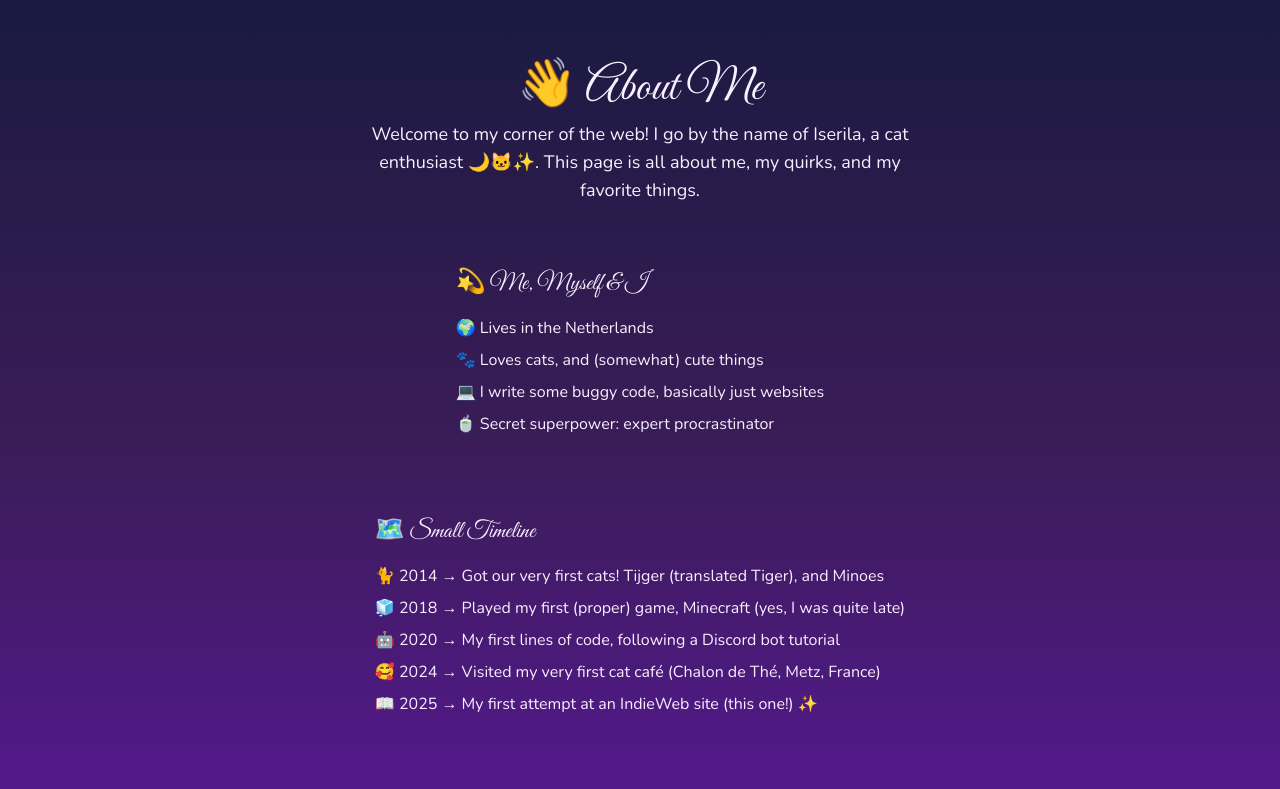
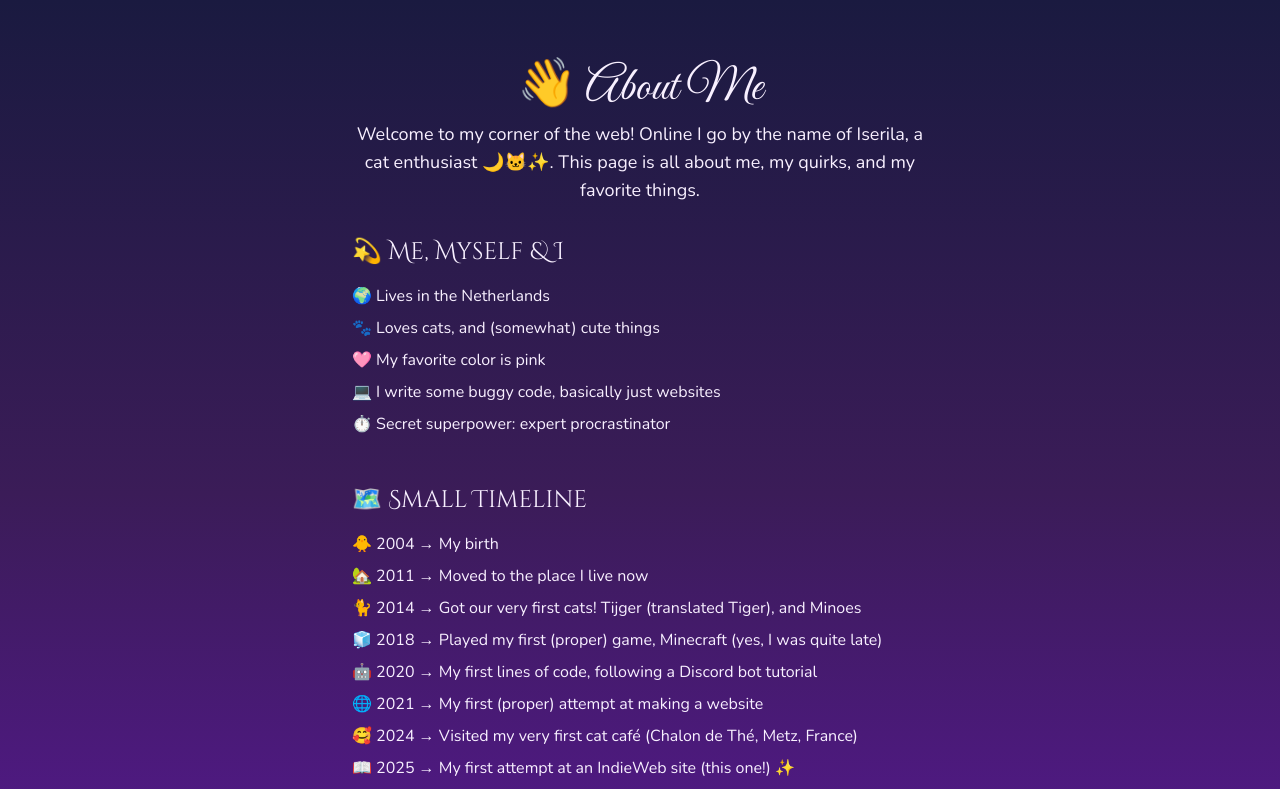
Before and after one commit to Iserila/personal-website, a SvelteKit app: page /about in a window 1280 px wide. Shown: the top 789 px of the page. Built offline with nearby package versions, Linux system fonts and the light colour scheme.

Commit message:
feat: SEO & some minor changes

```diff
--- a/src/lib/components/footer.svelte
+++ b/src/lib/components/footer.svelte
@@ -7,15 +7,15 @@
 	const buttons: string[] = Object.values(files);
 </script>
 
-<footer class="mt-16">
-	<div class="flex flex-wrap gap-4">
+<footer class="mt-16 flex flex-col items-center">
+	<div class="flex flex-wrap items-center justify-center gap-4">
 		{#each buttons as btn}
 			<img src={btn} alt="Button" class="h-[31px] w-[88px]" />
 		{/each}
 	</div>
 
 	<div class="mt-10 flex flex-col items-center text-center">
-		<h3 class="mb-2 text-3xl">🌙 My Button</h3>
+		<h4 class="mb-2 text-3xl">🌙 My Button</h4>
 		<p class="mb-2">Here's my button if you'd like to add me to your site ✨</p>
 
 		<img
--- a/src/routes/+layout.svelte
+++ b/src/routes/+layout.svelte
@@ -6,6 +6,29 @@
 </script>
 
 <svelte:head>
+	<!-- Basic SEO -->
+	<title>Iserila ✨</title>
+	<meta name="description" content="My little corner on the internet, come take a look!" />
+	<meta
+		name="keywords"
+		content="indieweb, personal site, cats, journal, sparkles, dreamy, iserila"
+	/>
+	<meta name="author" content="Your Name" />
+
+	<!-- Open Graph / social sharing -->
+	<meta property="og:title" content="Iserila ✨" />
+	<meta property="og:description" content="My little corner on the internet, come take a look!" />
+	<meta property="og:type" content="website" />
+	<meta property="og:url" content="https://iserila.com" />
+	<meta property="og:image" content="https://yourdomain.com/iserila-button-highres.gif" />
+
+	<!-- Twitter Cards -->
+	<meta name="twitter:card" content="summary_large_image" />
+	<meta name="twitter:title" content="Iserila ✨" />
+	<meta name="twitter:description" content="My little corner on the internet, come take a look!" />
+	<meta name="twitter:image" content="https://yourdomain.com/iserila-button-highres.gif" />
+
+	<!-- Favicons -->
 	<link rel="icon" href={favicon} />
 </svelte:head>
 
--- a/src/routes/+page.svelte
+++ b/src/routes/+page.svelte
@@ -2,7 +2,12 @@
 	import Footer from '$lib/components/footer.svelte';
 </script>
 
-<div class="bg-stars flex h-screen flex-col items-center justify-center text-cosmic-sparkle">
+<svelte:head>
+	<title>Iserila ✨</title>
+</svelte:head>
+
+<div class="bg-stars flex h-screen flex-col items-center justify-center text-cosmic-sparkle px-5">
+	<main class="text-center">
 		<h1 class="mb-6 font-great-vibes text-5xl">🌙 Hiya, welcome!</h1>
 		<p class="max-w-xl text-center text-xl">
 			Hi, I'm Iserila👋 This is my corner of the web. Make yourself at home! 💫
@@ -12,14 +17,14 @@
 
 		<nav class="mt-8 flex flex-wrap justify-center gap-8 font-cinzel">
 			<a rel="me" href="/about" class="sparkle-link text-2xl"> 👋 About Me </a>
+			<a rel="me" href="/now" class="sparkle-link text-2xl"> 🌟 Now </a>
 
 			<!-- TODO: Soon..? -->
-		<!-- <a rel="me" href="/now" class="sparkle-link text-2xl"> 🌟 Now </a> -->
 			<!-- <a rel="me" href="/journal" class="sparkle-link text-2xl"> 📖 Journal </a> -->
 			<!-- <a rel="me" href="/projects" class="sparkle-link text-2xl"> 💻 Projects </a> -->
 			<!-- <a rel="me" href="/cats" class="sparkle-link text-2xl"> 🐱 Kitties!! </a> -->
 			<!-- <a rel="me" href="/uses" class="sparkle-link text-2xl"> 🛠️ What I use </a> -->
 		</nav>
-
+	</main>
 	<Footer />
 </div>
--- a/src/routes/about/+page.svelte
+++ b/src/routes/about/+page.svelte
@@ -1,7 +1,15 @@
 <script lang="ts">
-	import Footer from '$lib/components/footer.svelte';
-
 	const TimelineItems = [
+		{
+			emoji: '🐥',
+			year: 2004,
+			text: 'My birth'
+		},
+		{
+			emoji: '🏡',
+			year: 2011,
+			text: 'Moved to the place I live now'
+		},
 		{
 			emoji: '🐈',
 			year: 2014,
@@ -18,6 +26,11 @@
 			text: 'My first lines of code, following a Discord bot tutorial'
 		},
 		{
+			emoji: '🌐',
+			year: 2021,
+			text: 'My first (proper) attempt at making a website'
+		},
+		{
 			emoji: '🥰',
 			year: 2024,
 			text: 'Visited my very first cat café (Chalon de Thé, Metz, France)'
@@ -26,39 +39,69 @@
 			emoji: '📖',
 			year: 2025,
 			text: 'My first attempt at an IndieWeb site (this one!) ✨'
+		},
+		{
+			emoji: '🤔',
+			year: 2026,
+			text: 'To be continued...'
 		}
 	];
 </script>
 
+<!-- Meta -->
+<svelte:head>
+	<title>About Me 👋 | Iserila</title>
+	<meta
+		name="description"
+		content="Learn more about me — My little corner on the internet, come take a look!"
+	/>
+
+	<meta property="og:title" content="About Me ✨ | Iserila" />
+	<meta
+		property="og:description"
+		content="Learn more about me — My little corner on the internet, come take a look!"
+	/>
+	<meta property="og:url" content="https://iserila.com/about" />
+
+	<meta name="twitter:title" content="About Me ✨ | Iserila" />
+	<meta
+		name="twitter:description"
+		content="Learn more about me — My little corner on the internet, come take a look!"
+	/>
+</svelte:head>
+
 <div
-	class="bg-stars flex min-h-screen flex-col items-center justify-start gap-8 p-8 text-cosmic-sparkle"
+	class="bg-stars flex min-h-screen flex-col items-center justify-start gap-8 p-8 text-cosmic-sparkle px-2"
 >
+	<main>
 		<header class="mt-8 mb-8 text-center">
 			<h1 class="mb-2 font-great-vibes text-5xl">👋 About Me</h1>
 			<p class="mx-auto max-w-xl text-lg">
-			Welcome to my corner of the web! I go by the name of Iserila, a cat enthusiast 🌙🐱✨. This
-			page is all about me, my quirks, and my favorite things.
+				Welcome to my corner of the web! Online I go by the name of Iserila, a cat enthusiast
+				🌙🐱✨. This page is all about me, my quirks, and my favorite things.
 			</p>
 		</header>
 
 		<section class="mx-auto mb-12 max-w-xl space-y-6">
-		<h2 class="mb-4 font-great-vibes text-2xl">💫 Me, Myself & I</h2>
+			<h2 class="mb-4 font-cinzel text-2xl">💫 Me, Myself & I</h2>
 			<div class="space-y-2">
 				<p>🌍 Lives in the Netherlands</p>
 				<p>🐾 Loves cats, and (somewhat) cute things</p>
+				<p>🩷 My favorite color is pink</p>
 				<p>💻 I write some buggy code, basically just websites</p>
-			<p>🍵 Secret superpower: expert procrastinator</p>
+				<p>⏱️ Secret superpower: expert procrastinator</p>
 			</div>
 		</section>
 
 		<section class="mx-auto mb-12 max-w-xl space-y-6">
-		<h2 class="mb-4 font-great-vibes text-2xl">🗺️ Small Timeline</h2>
+			<h2 class="mb-4 font-cinzel text-2xl">🗺️ Small Timeline</h2>
 			<div class="space-y-2">
 				{#each TimelineItems as item}
 					<p>{item.emoji} {item.year} → {item.text}</p>
 				{/each}
 			</div>
 		</section>
+	</main>
 
 	<footer class="mt-auto mb-8 text-center">
 		<a href="/" class="sparkle-link text-2xl">🏠 Back to Home</a>
```
Lines whose indentation alone changed are shown as unchanged.
